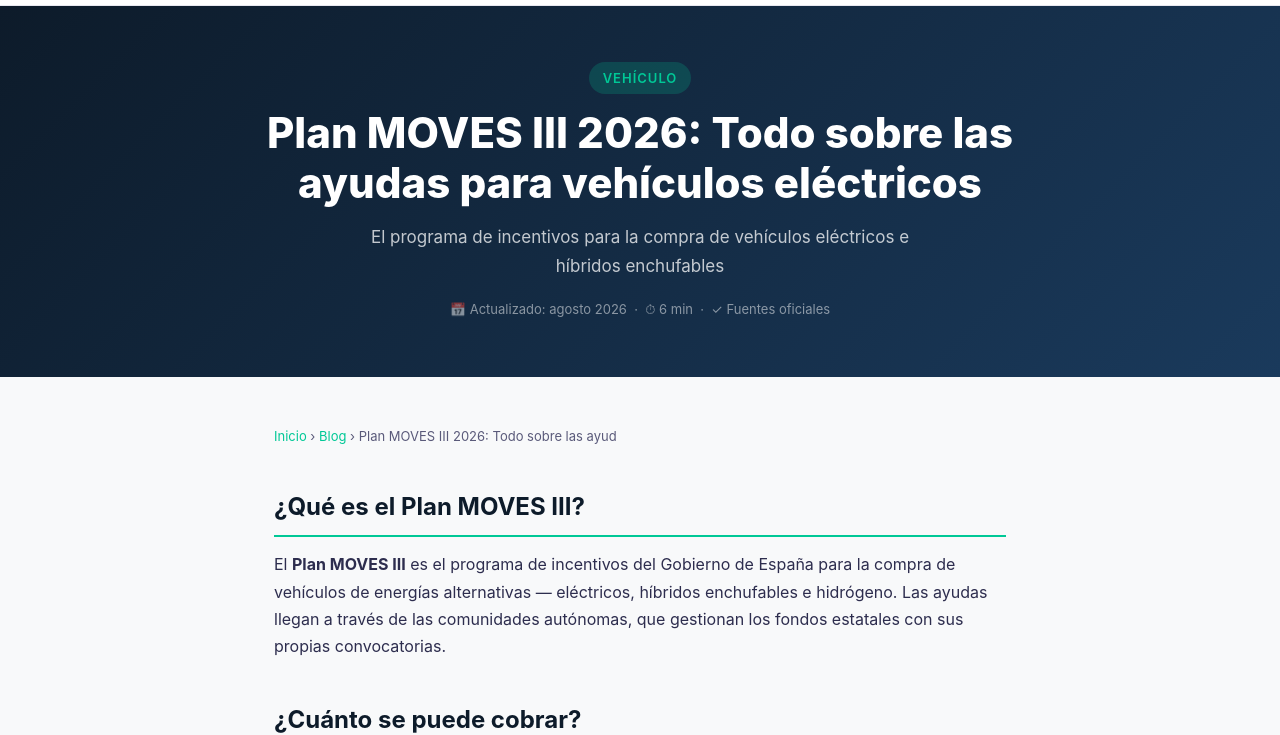
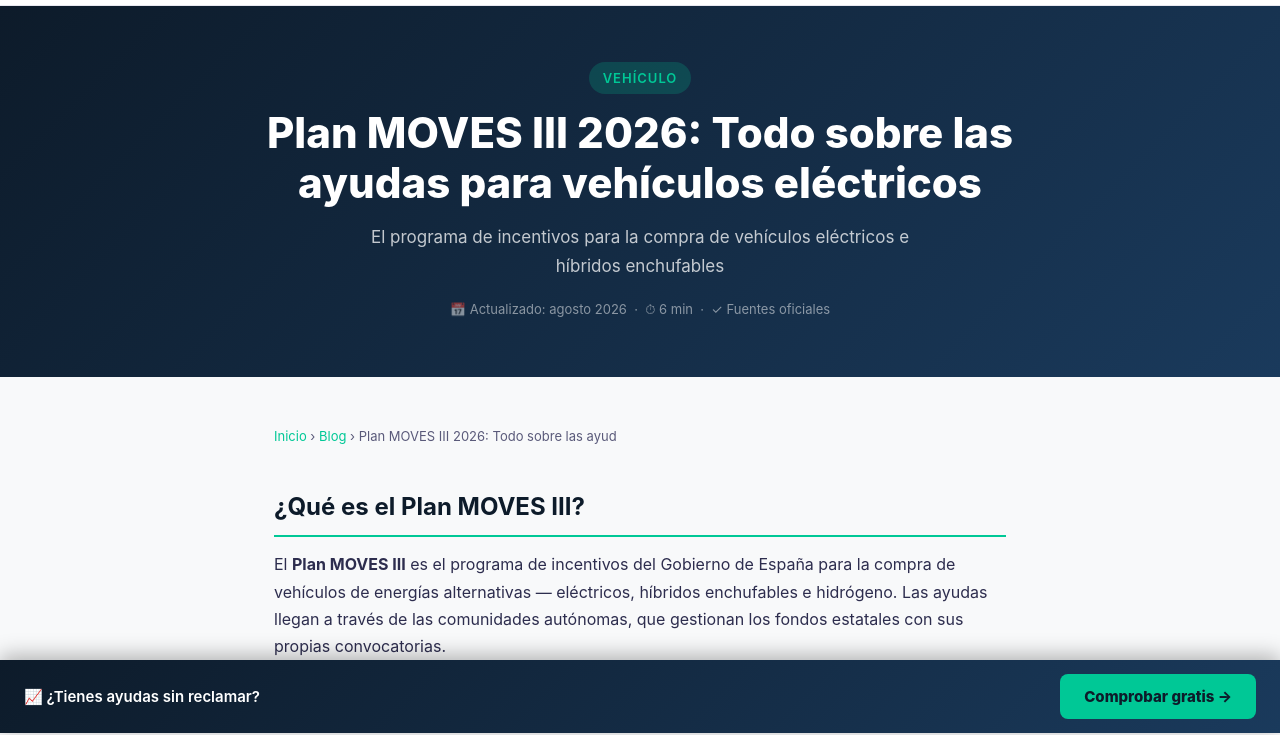
Before and after one commit to jaumejimenez-dotcom/cobratusayudas, a website: page blog/plan-moves-iii-coche-electrico-2026.html in a window 1280 px wide. Shown: the part 67-802 px from the top of the page. Drawn offline with Linux system fonts and the light colour scheme.

Commit message:
Add sticky CTA: plan-moves-iii-coche-electrico-2026.html

```diff
--- a/blog/plan-moves-iii-coche-electrico-2026.html
+++ b/blog/plan-moves-iii-coche-electrico-2026.html
@@ -94,5 +94,10 @@ footer a{color:#00c896;text-decoration:none}</style>
 <footer>
   <p>&copy; 2026 <a href="/">CobraTusAyudas.es</a> &middot; <a href="/blog">Blog</a> &middot; <a href="/">Inicio</a></p>
 </footer>
+<div style="position:fixed;bottom:0;left:0;right:0;background:linear-gradient(135deg,#0d1b2a,#1a3a5c);padding:14px 24px;z-index:1000;display:flex;align-items:center;justify-content:space-between;box-shadow:0 -4px 20px rgba(0,0,0,0.3);flex-wrap:wrap;gap:10px">
+  <div style="color:white;font-size:15px;font-weight:600">&#128200; &#191;Tienes ayudas sin reclamar?</div>
+  <a href="/" style="background:#00c896;color:#0d1b2a;padding:10px 24px;border-radius:8px;text-decoration:none;font-weight:800;font-size:15px;white-space:nowrap">Comprobar gratis &rarr;</a>
+</div>
+<div style="height:70px"></div>
 </body>
 </html>
```
